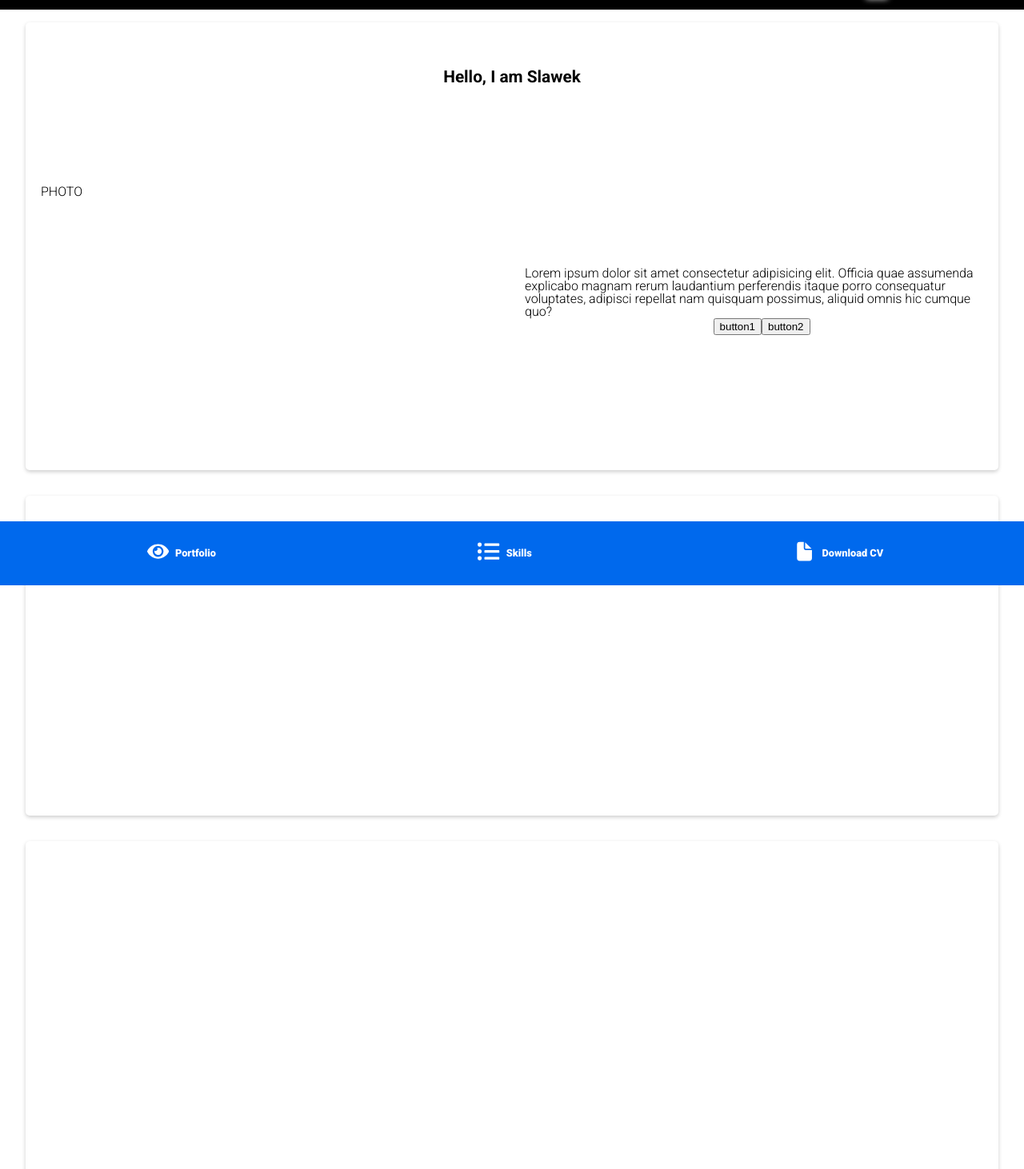
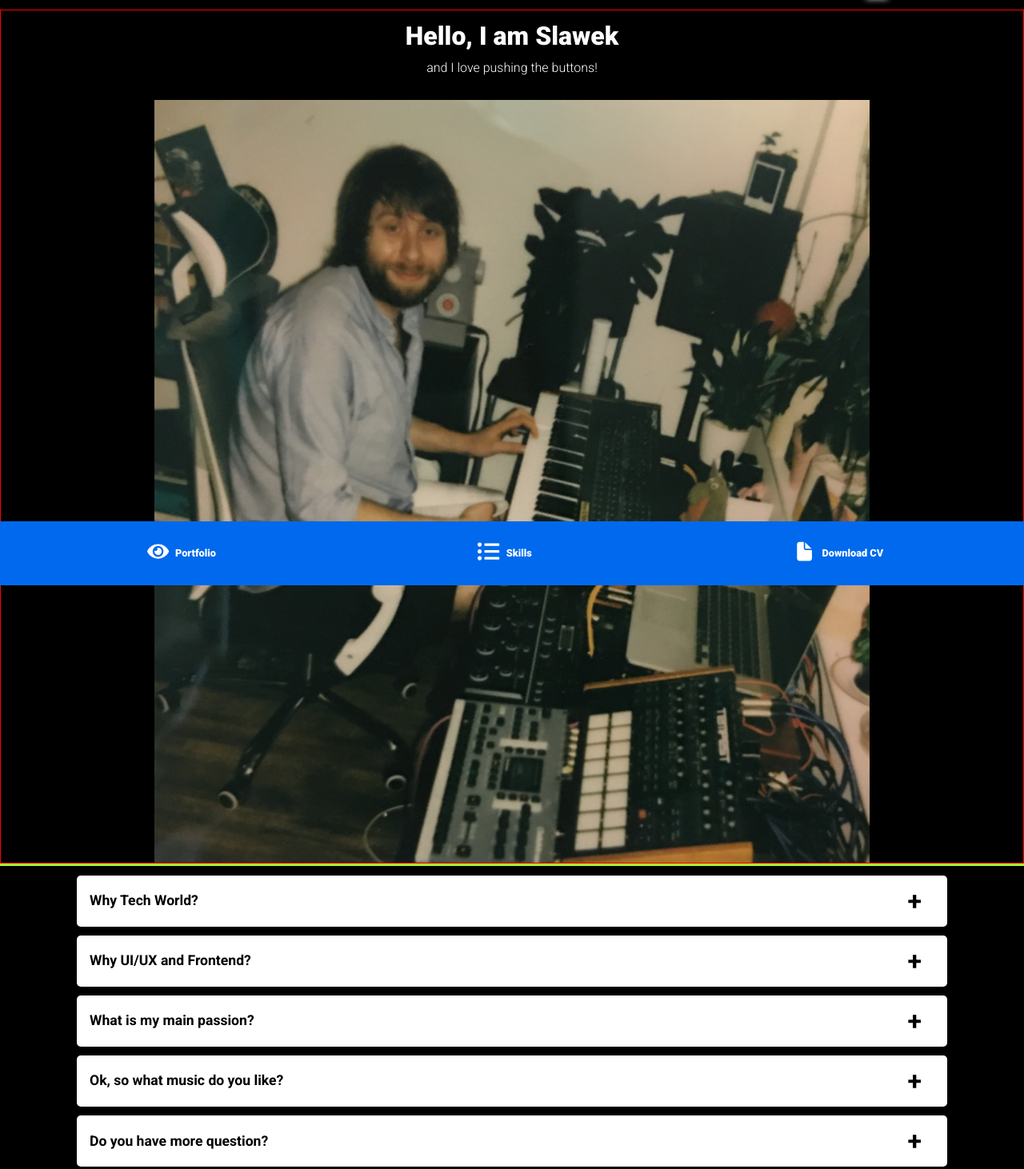
Before and after one commit to slawekwojtaszek/Portfolio, a React (Create React App) app: page /about in a window 1280 px wide. Shown: the part 68-1530 px from the top of the page at 80% size. Built offline with nearby package versions, Linux system fonts and the light colour scheme; a web font is replaced by a local one.

Commit message:
Add Soft Skills components to Portfolio section, add first About information

```diff
--- a/src/components/About.jsx
+++ b/src/components/About.jsx
@@ -1,43 +1,65 @@
 import React from "react";
 import Navbar from "./Navbar";
 import QuickAccessBox from "./QuickAccessBox";
+import Accordion from "./Accordion";
 import "../css/About.css";
 
+import Photo from "../img/sla.png";
+
 function About({ onClick, isClose }) {
+   const data = [
+      {
+         question: "Why Tech World?",
+         answer:
+            "We live in the Fourth Industrial Revolution and I want to be a part of it. The World is changing rapidly and I don't want to lose the momentum",
+         id: 0,
+      },
+      {
+         question: "Why UI/UX and Frontend?",
+         answer:
+            "Everything started during my hitchhiking trip around the Europe. After seeing countless logo types and brand identification in over 15 countries, I understood that I really like it. When I returned home I started to work more with design. I think I have a good visual taste and I am hungry for getting more skills.",
+         id: 1,
+      },
+      {
+         question: "What is my main passion?",
+         answer:
+            "Anything about sound. I explore difrent music teritories using my toys. I have quite a lot of hardware that helps me to explore many intresing sound worlds",
+         id: 2,
+      },
+      {
+         question: "Ok, so what music do you like?",
+         answer:
+            "We live too short to fully discover music out there. I try to widen my horizons everyday and I like anything that is good from Philip Glass to Ryoji Ikeda",
+         id: 3,
+      },
+      {
+         question: "Do you have more question?",
+         answer: "Just click the button below and let me know!",
+         id: 4,
+      },
+   ];
    return (
       <>
-         <div className='about-container slide-in-right'>
+         <div className='about-container '>
             <div className='top-section'>
-               <div className='container1'>
+               <div className='title'>
+                  <h1>Hello, I am Slawek</h1>
+                  <h2>and I love pushing the buttons!</h2>
+               </div>
+               <div className='photo'>
                   {" "}
-                  <div className='section1'>Hello, I am Slawek</div>
-               </div>
-               <div className='container2'>
-                  <div className='photo'>PHOTO</div>
-                  <div className='desc'>
-                     <div className='section2'>
-                        Lorem ipsum dolor sit amet consectetur adipisicing elit.
-                        Officia quae assumenda explicabo magnam rerum laudantium
-                        perferendis itaque porro consequatur voluptates,
-                        adipisci repellat nam quisquam possimus, aliquid omnis
-                        hic cumque quo?
-                     </div>
-                     <div className='section3'>
-                        <button>button1</button>
-                        <button>button2</button>
-                     </div>
-                  </div>
+                  <img src={Photo} alt='' />
                </div>
             </div>
-            <div className='middle-section'>
-               {/* <div className='skills'>
-                  <p>Analytical thinking and innovation</p>
-                  <p>Resillence, stress tolerance and flexibility</p>
-                  <p>Critical thinking and analysis</p>
-                  <p>Reasoning, prolem-solving and ideation</p>
-               </div> */}
+
+            <div className='middle-section'></div>
+
+            <div className='bottom-section'>
+               {data.map(({ question, answer, id }) => (
+                  <Accordion key={id} title={question} content={answer} />
+               ))}
             </div>
-            <div className='bottom-section'></div>
+            {/* <div className='bottom-section'></div> */}
          </div>
          <QuickAccessBox />
       </>
--- a/src/components/Accordion.jsx
+++ b/src/components/Accordion.jsx
@@ -5,7 +5,6 @@ import "../css/Accordion.css";
 function Accordion({ title, content }) {
    const [isActive, setisActive] = useState(null);
    return (
-      <div className='accordion-container'>
       <div className='accordion'>
          <div
             className='question-cont'
@@ -18,9 +17,10 @@ function Accordion({ title, content }) {
             </div>
          </div>
          {isActive && (
-               <div className='answer-cont scale-up-ver-top'>{content}</div>
+            <div className='answer-cont '>
+               <p>{content}</p>
+            </div>
          )}
-         </div>
       </div>
    );
 }
--- a/src/components/Skills.jsx
+++ b/src/components/Skills.jsx
@@ -11,41 +11,54 @@ import {
    SiCss3,
    SiTypescript,
    SiFigma,
+   SiWechat,
 } from "react-icons/si";
+import { TiGroup } from "react-icons/ti";
+import { GiScales } from "react-icons/gi";
 import Accordion from "./Accordion";
+import { FaPuzzlePiece, FaLightbulb, FaBrain } from "react-icons/fa";
 
 function Skills({ onClick, isClose }) {
+   const [isHard, setisHard] = useState(true);
+   const [isSoft, setisSoft] = useState(true);
+
+   const showHard = () => {
+      if (!isHard || isHard) {
+         setisHard(true);
+         setisSoft(false);
+      }
+   };
+
+   const showSoft = () => {
+      if (!isSoft || isSoft) {
+         setisHard(false);
+         setisSoft(true);
+      }
+   };
+
    const data = [
       {
-         question: "How can I help your team?",
-         answer: "odpowiedz1",
-         id: 0,
-      },
-      {
-         question: "pytanie2",
-         answer: "odpowiedz2",
-         id: 1,
-      },
-      {
-         question: "pytanie3",
-         answer: "odpowiedz3",
-         id: 2,
-      },
-      {
-         question: "pytanie3",
-         answer: "odpowiedz3",
-         id: 2,
+         question: "Patience",
+         answer:
+            "Everything seems to be easier when you are calm, sometimes it just takes time to do it.",
+         id: 6,
       },
    ];
+
    return (
       <>
-         {data.map(({ question, answer, id }) => (
-            <Accordion key={id} title={question} content={answer} />
-         ))}
-
          <div className='skills-container slide-in-right'>
             <div className='top'>
-               <div className='hard-skills'>
+               <div className='buttons'>
+                  <div className='btn hard' onClick={showHard}>
+                     Hard Skills
+                  </div>
+                  <div className='btn soft' onClick={showSoft}>
+                     Soft Skills
+                  </div>
+               </div>
+
+               <div className={isHard ? "hard-skills" : "hard-skills hide"}>
                   <ul>
                      <SingleSkill
                         className={"react"}
@@ -68,13 +81,8 @@ function Skills({ onClick, isClose }) {
                         name={"Javascript"}
                         list1={`Data structure, data types, variablaes`}
                         list2={`Multiple methods inlcuding the most essential ones like map(), filter() or `}
-                        list3={``}
+                        list3={`flsflsmfl`}
                         list4={`Different type of functions including Arrow Function and Closures`}
-                        list5={`Understanding scope`}
-                        list6={``}
-                        list7={``}
-                        list8={``}
-                        list9={``}
                      />
                      <SingleSkill
                         className={"css"}
@@ -82,13 +90,8 @@ function Skills({ onClick, isClose }) {
                         name={"CSS 3"}
                         list1={`Data structure, data types, variablaes`}
                         list2={`Multiple methods inlcuding the most essential ones like map(), filter() or `}
-                        list3={``}
+                        list3={`flmsflsmlf`}
                         list4={`Different type of functions including Arrow Function and Closures`}
-                        list5={`Understanding scope`}
-                        list6={``}
-                        list7={``}
-                        list8={``}
-                        list9={``}
                      />
                      <SingleSkill
                         className={"html"}
@@ -96,18 +99,56 @@ function Skills({ onClick, isClose }) {
                         name={"HTML 5"}
                         list1={`Data structure, data types, variablaes`}
                         list2={`Multiple methods inlcuding the most essential ones like map(), filter() or `}
-                        list3={``}
+                        list3={`fsfsmlfml`}
                         list4={`Different type of functions including Arrow Function and Closures`}
-                        list5={`Understanding scope`}
-                        list6={``}
-                        list7={``}
-                        list8={``}
-                        list9={``}
                      />
                   </ul>
                </div>
             </div>
-            <div className='bottom'>BOTTOM</div>
+            <div className='bottom'>
+               <div className={isSoft ? "soft-skills" : "soft-skills hide"}>
+                  <SingleSkill
+                     className={"soft"}
+                     icon={<SiWechat />}
+                     name={"Communication"}
+                     list1={`This is always the key.`}
+                     list2={`Multiple methods inlcuding the most essential ones like map(), filter() or `}
+                  />
+                  <SingleSkill
+                     className={"soft"}
+                     icon={<TiGroup />}
+                     name={"Leadership"}
+                     list1={`I have a experience in managing a team of 30+ people.`}
+                     list2={`I do understand how difrent we all are and that everyone requires difrent approach`}
+                  />
+                  <SingleSkill
+                     className={"soft"}
+                     icon={<FaPuzzlePiece />}
+                     name={"Adaptability"}
+                     list1={`Working in a Start-Up tought me how to adapt quickly and efficently. Everythign can change just in a day and you have to be ready for that`}
+                  />
+                  <SingleSkill
+                     className={"soft"}
+                     icon={<FaBrain />}
+                     name={"Complex problem-solving"}
+                     list1={`I have 5+ years of experience in Operations where I challenged
+                  many difrent unexpected problems and had to resolve them
+                  quickly`}
+                  />
+                  <SingleSkill
+                     className={"soft"}
+                     icon={<FaLightbulb />}
+                     name={"Creatiity and innitiative"}
+                     list1={`elo`}
+                  />
+                  <SingleSkill
+                     className={"soft"}
+                     icon={<GiScales />}
+                     name={"Work Ethic"}
+                     list1={`I strongly believe that we should do our 100% everywhere, all the time. It does not matter if this is our personal or professional life.`}
+                  />
+               </div>
+            </div>
          </div>
 
          <QuickAccessBox />
--- a/src/css/About.css
+++ b/src/css/About.css
@@ -1,78 +1,45 @@
 .about-container {
    margin: 0 auto;
-   color: black;
-   background-color: white;
+   height: 220vh;
+   color: rgb(255, 255, 255);
+   background-color: rgb(0, 0, 0);
    display: flex;
-   justify-content: space-around;
+   justify-content: flex-start;
    align-items: center;
    flex-direction: column;
-   min-height: 100vh;
    width: 100%;
 }
 
-.top-section,
-.middle-section,
-.bottom-section {
-   margin: 1rem;
-   height: 30%;
-   width: 95%;
-   box-shadow: 0 2px 5px rgb(205, 205, 205);
-   border-radius: 5px;
-}
-
 .top-section {
-   display: flex;
-   justify-content: space-around;
-   align-items: center;
-   flex-direction: column;
-   height: 70vh;
-}
-
-.top-section .photo {
-   margin: 1rem;
-   border: 3px solid rgb(255, 255, 255);
-   height: 70%;
-   width: 50%;
-}
-
-.top-section .name {
-   font-size: 1.3rem;
-}
-
-.top-section .container1,
-.container2 {
-   display: flex;
-   justify-content: center;
-   align-items: center;
-   flex-direction: row;
-}
-
-.middle-section {
-   height: 50vh;
-}
-
-.bottom-section {
-   height: 70vh;
-}
-
-.desc {
+   width: 100%;
    display: flex;
    justify-content: center;
    align-items: center;
    flex-direction: column;
-   width: 50%;
+   border: 1px solid red;
+}
+.bottom-section {
+   border: 3px solid greenyellow;
 }
 
-.section1 {
-   font-size: 1.3rem;
-   font-weight: 600;
-   margin: 0.3rem;
+.title {
+   display: flex;
+   justify-content: center;
+   align-items: center;
+   flex-direction: column;
 }
 
-.container1 {
-   height: 20%;
+.title h1 {
+   text-align: center;
+   font-size: 2rem;
+   font-weight: 900;
    margin: 1rem;
 }
-.container2 {
-   height: 80%;
+.title h2 {
+   margin-bottom: 2rem;
 }
+
+.photo {
+   width: 70%;
+   border-radius: 10px;
+}
--- a/src/css/Accordion.css
+++ b/src/css/Accordion.css
@@ -3,35 +3,42 @@
    justify-content: center;
    align-items: center;
    flex-direction: column;
-   margin: 2rem auto;
-   width: 70%;
+   margin: 0.7rem auto;
+   width: 100vw;
    color: #fff;
 }
 
 .question-cont,
 .answer-cont {
-   width: 100%;
+   width: 85%;
    display: flex;
    justify-content: space-between;
    align-items: center;
    flex-direction: row;
    padding: 1rem;
    transition: 0.4s;
-   height: 10vh;
 }
 .question-cont {
-   font-size: 1.3rem;
+   height: 8vh;
+   font-size: 1.1rem;
    font-weight: 700;
    border-radius: 5px;
-   background-color: rgb(38, 38, 37);
+   color: black;
+   background-color: #ffffff;
 }
 
 .answer-cont {
    margin-top: -0.5rem;
-   background-color: blue;
-   height: 20vh;
+   background-color: #ffffff;
+   color: black;
+   border-top: 2px solid black;
 }
 
+.answer-cont p {
+   padding: 1rem;
+   line-height: 1.5rem;
+   font-weight: 700;
+}
 .open {
    padding: 1rem;
    font-size: 2rem;
```
Also changed, not shown: src/App.css (+16 -3 lines), src/components/SingleSkill.jsx (+23 -2 lines), src/css/Skills.css (+71 -3 lines), src/img/sla.png (added). Lines whose indentation alone changed are shown as unchanged.
